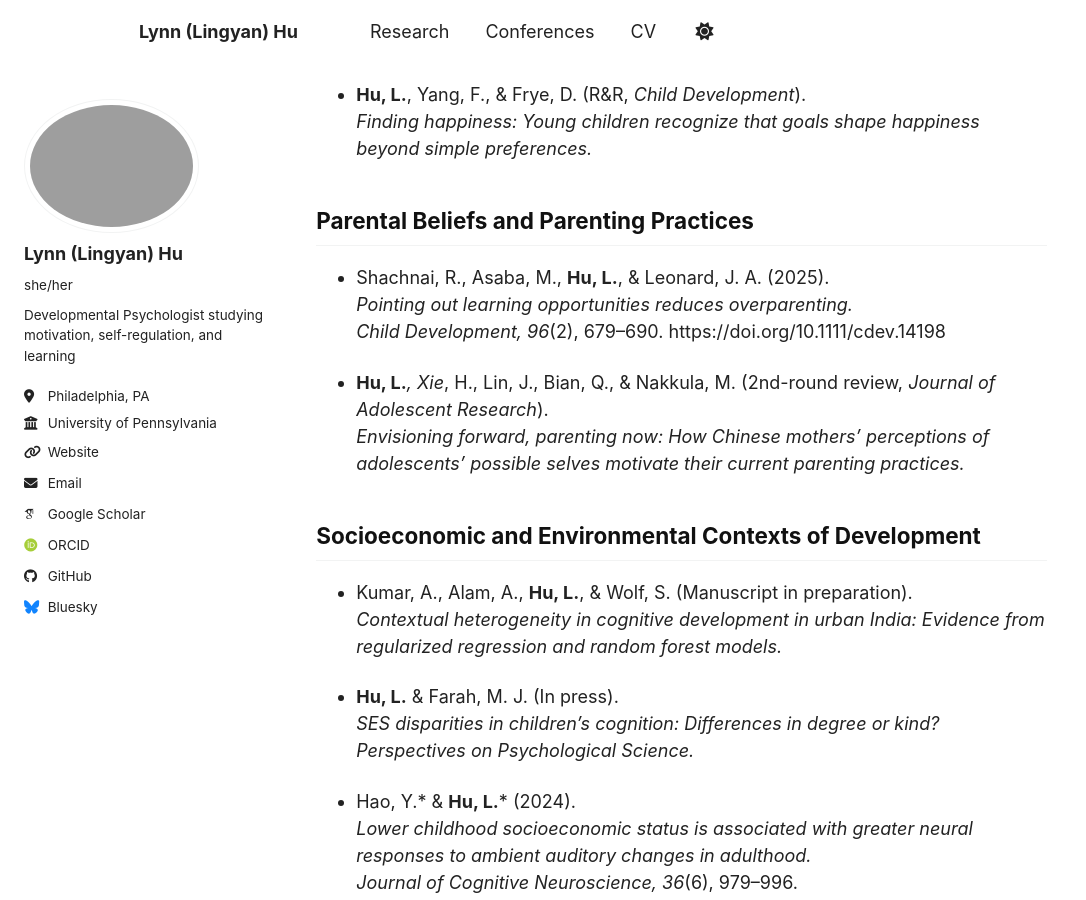
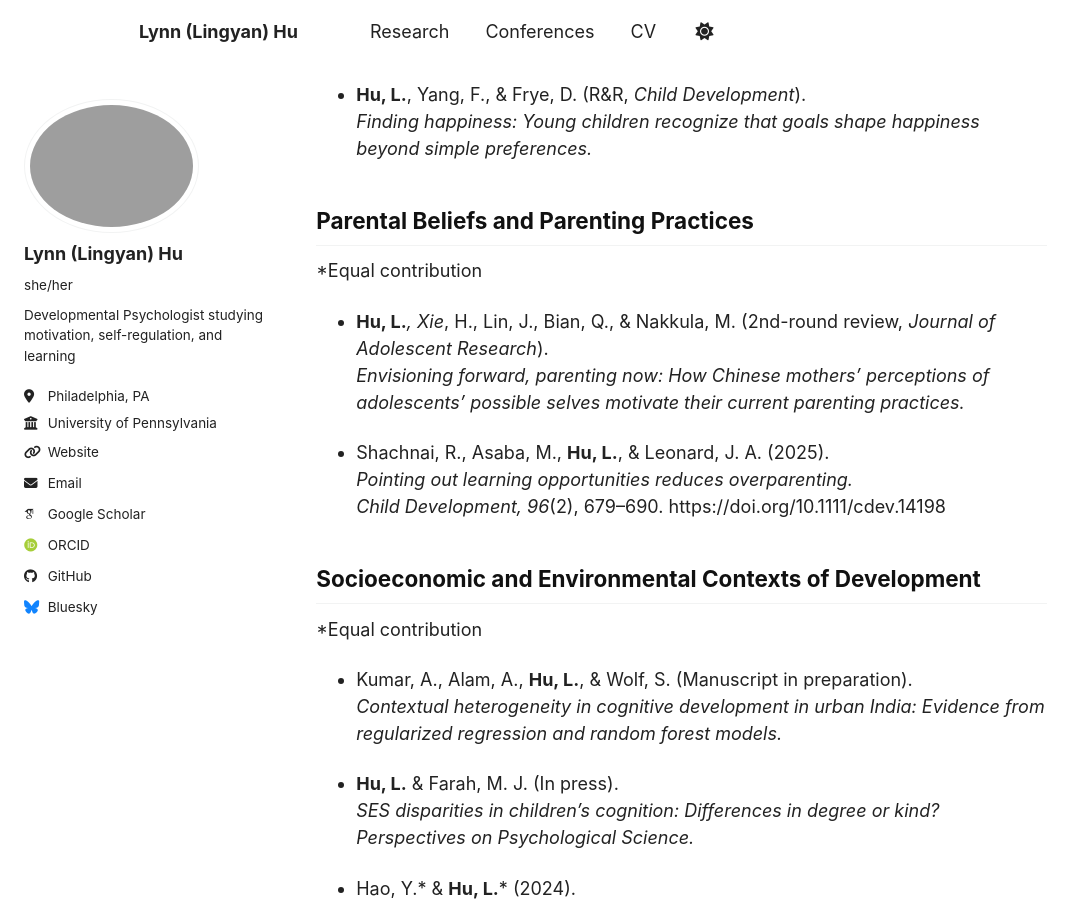
Before and after one commit to lingyh904/lingyh904.github.io, a Jekyll site: the page built from _pages/research.md, in a window 1280 px wide and 900 px high, scrolled down 415 px. Shown: the whole window, without its empty margins (0-1086 px from the left). Built offline with Jekyll 4.4.1, drawn with Linux system fonts in a browser that asks for light colours; some web fonts are replaced; a script bundle is joined from its source files by our own code; library files that are not in the unit come from our copies.

Commit message:
Update research.md

```diff
--- a/_pages/research.md
+++ b/_pages/research.md
@@ -18,15 +18,19 @@ author_profile: true
   *Finding happiness: Young children recognize that goals shape happiness beyond simple preferences.*
 
 ## Parental Beliefs and Parenting Practices
+*Equal contribution
+
+- **Hu, L.***, Xie*, H., Lin, J., Bian, Q., & Nakkula, M. (2nd-round review, *Journal of Adolescent Research*).
+  *Envisioning forward, parenting now: How Chinese mothers’ perceptions of adolescents’ possible selves motivate their current parenting practices.*
 
 - Shachnai, R., Asaba, M., **Hu, L.**, & Leonard, J. A. (2025).
   *Pointing out learning opportunities reduces overparenting.*
   *Child Development, 96*(2), 679–690. https://doi.org/10.1111/cdev.14198
 
-- **Hu, L.***, Xie*, H., Lin, J., Bian, Q., & Nakkula, M. (2nd-round review, *Journal of Adolescent Research*).
-  *Envisioning forward, parenting now: How Chinese mothers’ perceptions of adolescents’ possible selves motivate their current parenting practices.*
+
 
 ## Socioeconomic and Environmental Contexts of Development
+*Equal contribution
 
 - Kumar, A., Alam, A., **Hu, L.**, & Wolf, S. (Manuscript in preparation).
   *Contextual heterogeneity in cognitive development in urban India: Evidence from regularized regression and random forest models.*
```
